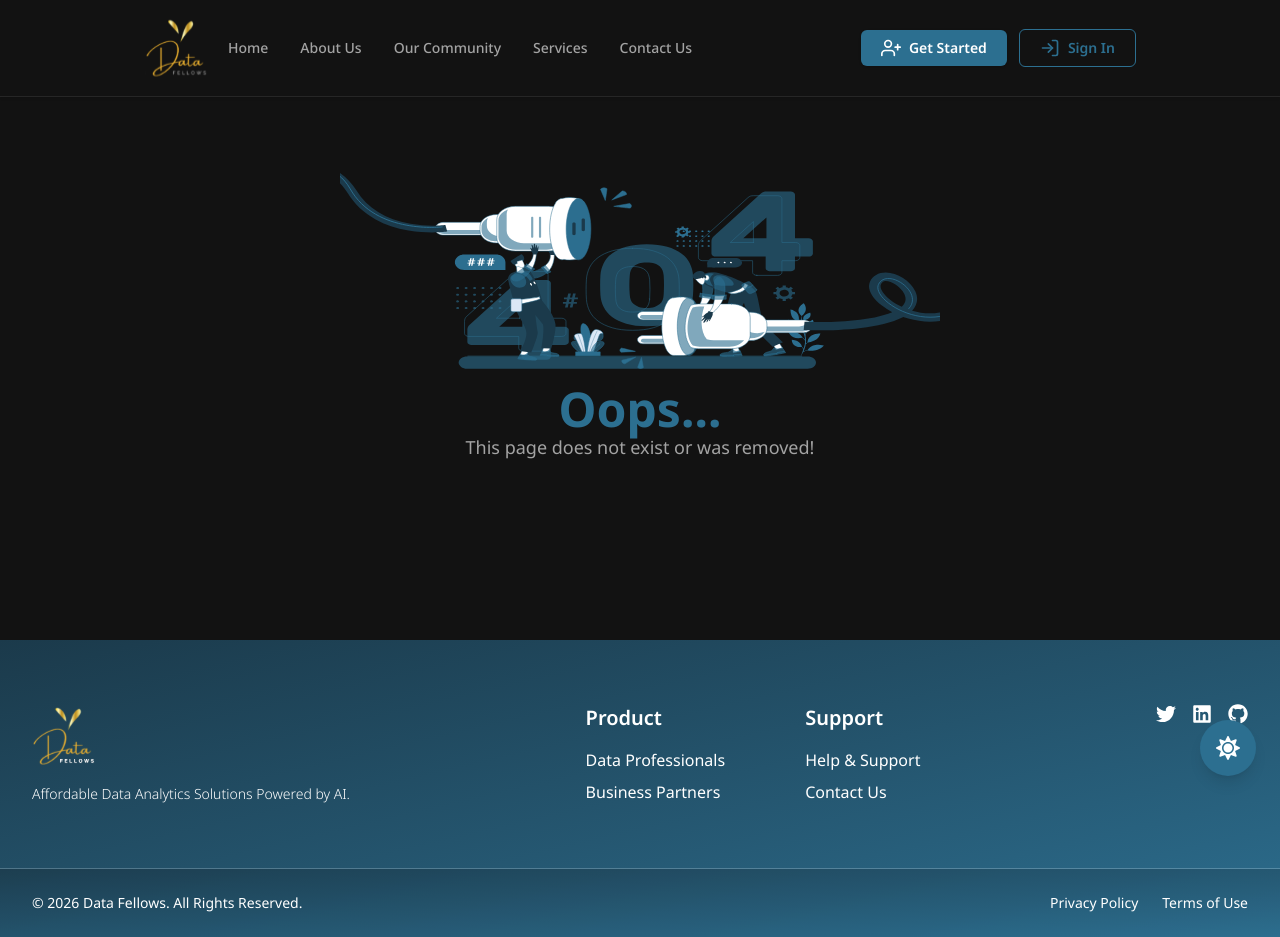
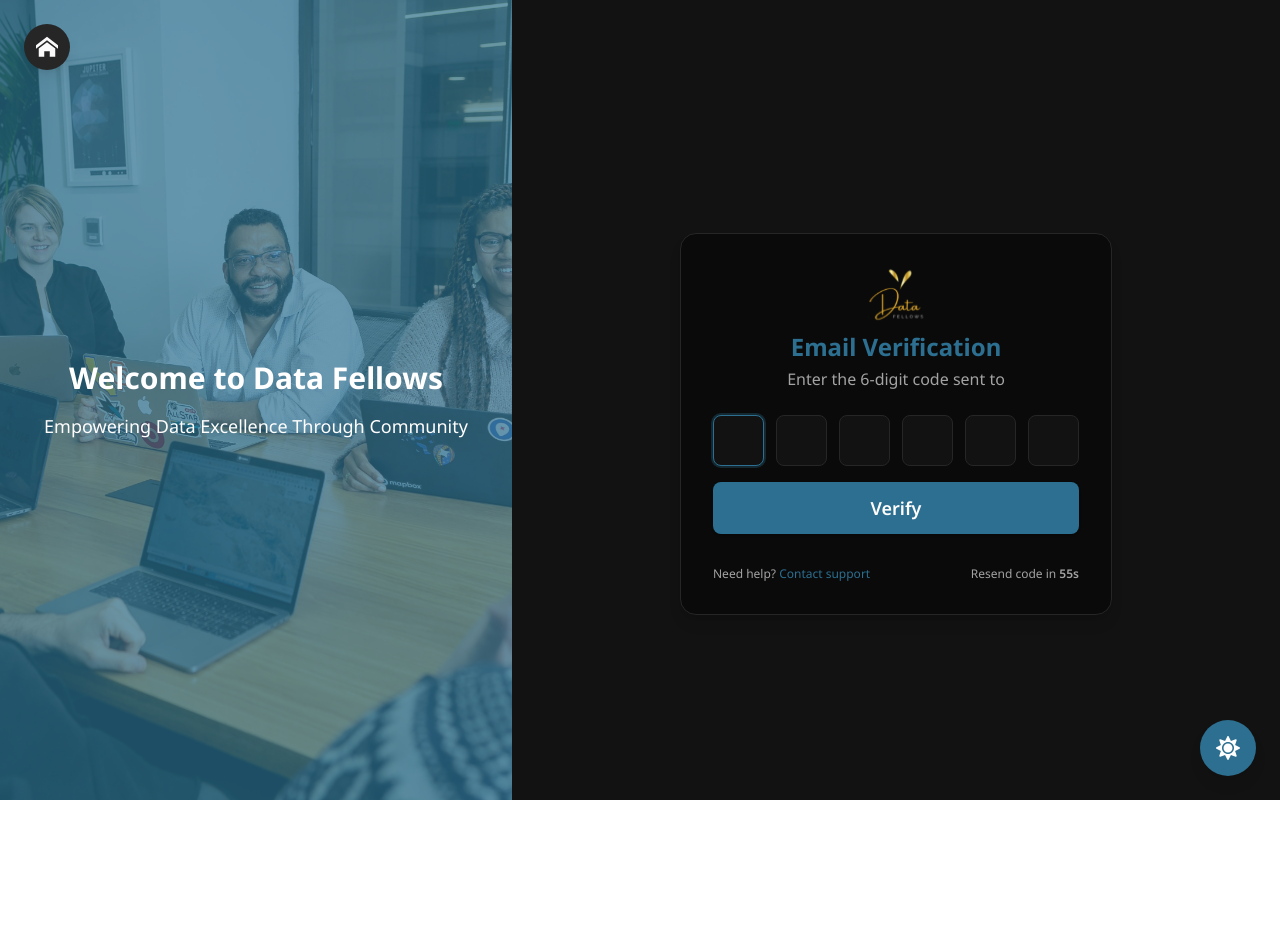
Before and after one commit to Data-Fellows/data-fellows-web-app, a Next.js app: page /auth/verify in a window 1280 px wide. Before the commit this address had no page. After the commit the page ends 800 px from the top, so only its background shows below. Built offline with nearby package versions, Linux system fonts and the light colour scheme; no server answers.

Commit message:
`feat: updated package.json, api/index.ts, components/index.ts, layouts/dashboard.tsx, views/authentication/api/index.ts, views/authentication/sign-in.tsx, views/authentication/sign-up.tsx with various changes`

```diff
--- a/package.json
+++ b/package.json
@@ -3,7 +3,7 @@
   "version": "0.1.0",
   "private": true,
   "scripts": {
-    "dev": "next dev --turbopack -p 9005",
+    "dev": "next dev --turbopack -p 3000",
     "build": "next build",
     "start": "next start",
     "lint": "next lint"
--- a/src/api/index.ts
+++ b/src/api/index.ts
@@ -2,9 +2,10 @@ import { getToken, removeToken } from "@/helpers";
 import axios, { AxiosResponse } from "axios";
 
 const BASE_URL = process.env.NEXT_PUBLIC_API_BASE_URL;
+const LOCAL_BASE_URL = process.env.NEXT_PUBLIC_LOCAL_API_BASE_URL;
 
 const apiClient = axios.create({
-  baseURL: BASE_URL,
+  baseURL: LOCAL_BASE_URL,
   withCredentials: true,
 });
 
--- /dev/null
+++ b/src/components/inc/spinner.tsx
@@ -0,0 +1,22 @@
+export const Spinner = () => (
+  <svg
+    className="animate-spin h-5 w-5 text-primary-foreground"
+    xmlns="http://www.w3.org/2000/svg"
+    fill="none"
+    viewBox="0 0 24 24"
+  >
+    <circle
+      className="opacity-25"
+      cx="12"
+      cy="12"
+      r="10"
+      stroke="currentColor"
+      strokeWidth="4"
+    ></circle>
+    <path
+      className="opacity-75"
+      fill="currentColor"
+      d="M4 12a8 8 0 018-8v4a4 4 0 00-4 4H4z"
+    ></path>
+  </svg>
+);
--- a/src/components/index.ts
+++ b/src/components/index.ts
@@ -1,3 +1,4 @@
 export * from "./inc/community-card";
 export * from "./inc/google";
+export * from "./inc/spinner";
 export * from "./sections/footer";
--- a/src/layouts/dashboard.tsx
+++ b/src/layouts/dashboard.tsx
@@ -46,9 +46,9 @@ function SidebarMenuItem({ href, icon: Icon, title, isActive, onClick }: any) {
       <Link href={href} passHref legacyBehavior>
         <a
           className={cn(
-            "flex items-center gap-3 px-4 py-3 rounded-lg transition font-medium group",
+            "flex items-center gap-3 px-4 py-2 rounded-lg transition font-medium group",
             isActive
-              ? "bg-primary text-white"
+              ? "bg-primary/30 text-white"
               : "hover:bg-muted hover:text-primary dark:hover:bg-primary/20 dark:hover:text-primary"
           )}
           onClick={onClick}
@@ -57,13 +57,19 @@ function SidebarMenuItem({ href, icon: Icon, title, isActive, onClick }: any) {
             className={cn(
               "flex h-8 w-8 items-center justify-center rounded-full transition",
               isActive
-                ? "bg-primary text-white"
+                ? "bg-primary text-foreground"
                 : "bg-primary/10 text-primary group-hover:bg-primary/20 group-hover:text-primary"
             )}
           >
             <Icon className={cn("h-5 w-5", isActive && "text-white")} />
           </span>
-          <span className={isActive ? "text-white" : ""}>{title}</span>
+          <span
+            className={
+              isActive ? "text-foreground font-bold text-sm" : "text-sm"
+            }
+          >
+            {title}
+          </span>
         </a>
       </Link>
     </li>
@@ -74,7 +80,7 @@ function Sidebar({ items, onLogout, activePath, onClose }: any) {
   return (
     <aside className="hidden md:flex flex-col min-h-screen w-64 bg-sidebar text-sidebar-foreground border-r border-primary/10 dark:bg-sidebar dark:text-sidebar-foreground">
       <div className="flex flex-col items-center py-6">
-        <Image src="/svgs/data-fellow.svg" height={80} width={80} alt="logo" />
+        <Image src="/svgs/data-fellow.svg" height={50} width={50} alt="logo" />
       </div>
       <nav className="flex-1">
         <ul className="space-y-3 px-2 mx-2">
--- /dev/null
+++ b/src/pages/auth/verify.ts
@@ -0,0 +1 @@
+export { default } from "@/views/authentication/verify-user";
--- a/src/views/authentication/api/index.ts
+++ b/src/views/authentication/api/index.ts
@@ -13,9 +13,58 @@ export interface SignInResponse {
   user: BasicUserData;
 }
 
+export interface SignUpPayload {
+  firstName?: string;
+  lastName?: string;
+  fullName?: string;
+  email: string;
+  password: string;
+  userType: string;
+}
+
+export interface SignUpResponse {
+  status: string;
+  message: string;
+  token: string;
+  user: any;
+}
+
+export interface VerifyEmailPayload {
+  email: string;
+  otp: string;
+}
+
+export interface VerifyEmailResponse {
+  status: string;
+  message: string;
+  token?: string;
+  user: BasicUserData;
+}
+
 export async function signInApi(
   payload: SignInPayload
 ): Promise<SignInResponse> {
   const { data } = await apiClient.post("/auth/login", payload);
   return data;
 }
+
+export async function signUpApi(
+  payload: SignUpPayload
+): Promise<SignUpResponse> {
+  let body: any = { ...payload };
+  if (payload.userType === "employer" && payload.fullName) {
+    const [firstName, ...rest] = payload.fullName.trim().split(" ");
+    body.firstName = firstName;
+    body.lastName = rest.join(" ") || "";
+    delete body.fullName;
+  }
+  const { data } = await apiClient.post("/auth/register", body);
+  return data;
+}
+
+export async function verifyEmailApi(
+  payload: VerifyEmailPayload
+): Promise<VerifyEmailResponse> {
+  const { data } = await apiClient.post("/auth/verify-email", payload);
+  return data;
+}
--- a/src/views/authentication/sign-in.tsx
+++ b/src/views/authentication/sign-in.tsx
@@ -1,4 +1,4 @@
-import { GoogleLoginButton } from "@/components";
+import { GoogleLoginButton, Spinner } from "@/components";
 import { useToast } from "@/context/ToastContext";
 import { setToken, setUser } from "@/helpers";
 import AuthLayout from "@/layouts/auth";
@@ -144,7 +144,7 @@ const SignIn = () => {
             className="w-full rounded-md bg-primary text-primary-foreground py-3 font-semibold text-lg transition hover:bg-primary/90 flex items-center justify-center gap-2"
             disabled={isPending}
           >
-            <FiLogIn className="w-5 h-5" />
+            {isPending ? <Spinner /> : <FiLogIn className="w-5 h-5" />}
             {isPending ? "Signing In..." : "Submit"}
           </button>
           <div className="text-center text-muted-foreground">
--- /dev/null
+++ b/src/views/authentication/verify-user.tsx
@@ -0,0 +1,160 @@
+import { useToast } from "@/context/ToastContext";
+import { setToken, setUser } from "@/helpers";
+import AuthLayout from "@/layouts/auth";
+import Image from "next/image";
+import { useRouter } from "next/router";
+import { useEffect, useRef, useState } from "react";
+import { verifyEmailApi } from "./api";
+
+export default function Verify() {
+  const router = useRouter();
+  const { email } = router.query;
+  const { showToast } = useToast();
+  const [otp, setOtp] = useState(["", "", "", "", "", ""]);
+  const [pending, setPending] = useState(false);
+  const [timer, setTimer] = useState(60);
+  const [resending, setResending] = useState(false);
+  const inputs = useRef<Array<HTMLInputElement | null>>([]);
+
+  useEffect(() => {
+    if (timer > 0) {
+      const t = setTimeout(() => setTimer(timer - 1), 1000);
+      return () => clearTimeout(t);
+    }
+  }, [timer]);
+
+  const handleChange = (i: number, value: string) => {
+    if (!/^\d*$/.test(value)) return;
+    const newOtp = [...otp];
+    newOtp[i] = value.slice(-1);
+    setOtp(newOtp);
+    if (value && i < 5) {
+      inputs.current[i + 1]?.focus();
+    }
+  };
+
+  const handleKeyDown = (
+    i: number,
+    e: React.KeyboardEvent<HTMLInputElement>
+  ) => {
+    if (e.key === "Backspace" && !otp[i] && i > 0) {
+      inputs.current[i - 1]?.focus();
+    }
+  };
+
+  const handleSubmit = async (e: React.FormEvent) => {
+    e.preventDefault();
+    if (otp.some((d) => !d)) {
+      showToast("Please enter the 6-digit code.", "error");
+      return;
+    }
+    setPending(true);
+    try {
+      const code = otp.join("");
+      const response = await verifyEmailApi({
+        email: String(email),
+        otp: code,
+      });
+      if (response.token && response.user) {
+        setToken(response.token);
+        setUser(response.user);
+        showToast("Account verified!", "success");
+        router.replace("/dashboard");
+      } else {
+        showToast(response.message || "Verification failed", "error");
+      }
+    } catch (error: any) {
+      showToast(error.message || "Verification failed", "error");
+    } finally {
+      setPending(false);
+    }
+  };
+  const handleResend = async () => {
+    setResending(true);
+    setTimeout(() => {
+      setResending(false);
+      setTimer(60);
+      showToast("Verification code resent!", "success");
+    }, 1200);
+  };
+
+  return (
+    <AuthLayout>
+      <div className="max-w-md mx-auto bg-card shadow-lg rounded-2xl p-8 mt-12 border border-border">
+        <div className="flex flex-col items-center mb-6">
+          <Image
+            src="/svgs/data-fellow.svg"
+            height={56}
+            width={56}
+            alt="Data Fellows logo"
+            className="mb-2"
+          />
+          <h3 className="text-2xl font-bold text-primary text-center mb-1">
+            Email Verification
+          </h3>
+          <p className="text-muted-foreground text-center text-base">
+            Enter the 6-digit code sent to
+          </p>
+          <span className="font-semibold text-primary text-center text-base break-all">
+            {email}
+          </span>
+        </div>
+        <form onSubmit={handleSubmit} className="space-y-6">
+          <div className="flex justify-center gap-3 mb-4">
+            {otp.map((digit, i) => (
+              <input
+                key={i}
+                ref={(el) => {
+                  inputs.current[i] = el;
+                }}
+                type="text"
+                inputMode="numeric"
+                maxLength={1}
+                className="w-[15%] aspect-square text-center text-xl rounded-lg border border-input bg-background text-foreground focus:border-primary focus:ring-2 focus:ring-primary/30 outline-none transition-all"
+                value={digit}
+                onChange={(e) => handleChange(i, e.target.value)}
+                onKeyDown={(e) => handleKeyDown(i, e)}
+                disabled={pending}
+                autoFocus={i === 0}
+              />
+            ))}
+          </div>
+          <button
+            type="submit"
+            className="w-full rounded-lg bg-primary text-primary-foreground py-3 font-semibold text-lg transition hover:bg-primary/90 shadow"
+            disabled={pending}
+          >
+            {pending ? "Verifying..." : "Verify"}
+          </button>
+          <div className="flex flex-col sm:flex-row justify-between items-center gap-2 mt-2">
+            <div className="text-muted-foreground text-xs">
+              Need help?{" "}
+              <a
+                href="mailto:support@datafellows.com"
+                className="text-primary hover:underline"
+              >
+                Contact support
+              </a>
+            </div>
+            <div className="text-xs flex items-center gap-1">
+              {timer > 0 ? (
+                <span className="text-muted-foreground">
+                  Resend code in <span className="font-semibold">{timer}s</span>
+                </span>
+              ) : (
+                <button
+                  type="button"
+                  className="text-primary font-semibold hover:underline disabled:opacity-60"
+                  onClick={handleResend}
+                  disabled={resending}
+                >
+                  {resending ? "Resending..." : "Resend code"}
+                </button>
+              )}
+            </div>
+          </div>
+        </form>
+      </div>
+    </AuthLayout>
+  );
+}
```
Also changed, not shown: src/views/authentication/sign-up.tsx (+112 -32 lines).
